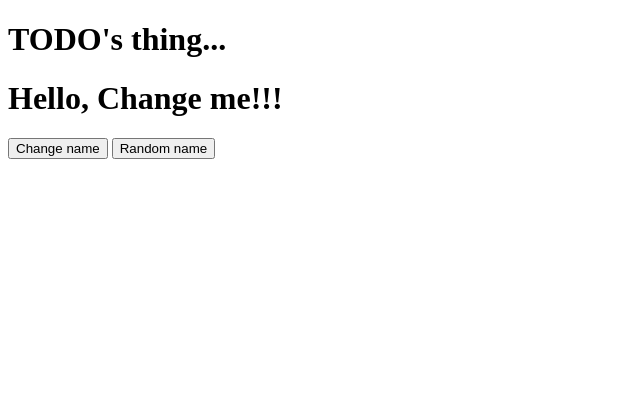
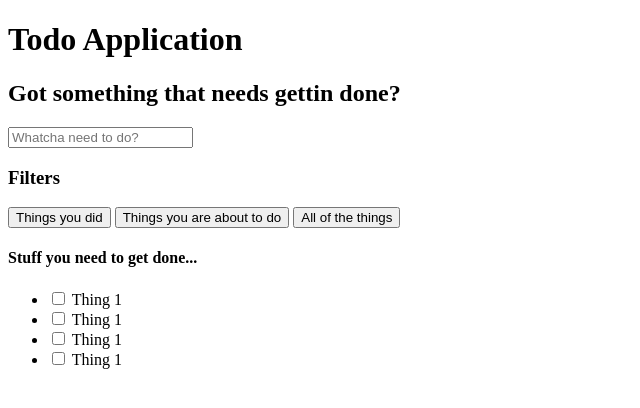
Before and after one commit to jjmasse/angular-react-migration, a React app: page source/index.html in a window 1280 px wide. Shown: the whole page, without its empty margins (0-640 px from the left). Built offline with nearby package versions, Linux system fonts and the light colour scheme; some packages are replaced by stand-ins of ours.

Commit message:
chore(writing in some interface for a simple todo application)

```diff
--- a/source/pages/todos/todos.html
+++ b/source/pages/todos/todos.html
@@ -1,12 +1,25 @@
 <div>
-  <h1>TODO's thing...</h1>
-  <greeting name="todos.name"></greeting>
+  <h1>Todo Application</h1>
 </div>
 
-<button ng-click="todos.changeName()">
-  Change name
-</button>
+<div>
+  <h2>Got something that needs gettin done?</h2>
+  <input type="text" name="new-todo" placeholder="Whatcha need to do?" />
+</div>
 
-<button ng-click="todos.randomName()">
-  Random name
-</button>
+<div>
+  <h3>Filters</h3>
+  <button>Things you did</button>
+  <button>Things you are about to do</button>
+  <button>All of the things</button>
+</div>
+
+<div>
+  <h4>Stuff you need to get done...</h4>
+  <ul>
+    <li><input type="checkbox" /> Thing 1</li>
+    <li><input type="checkbox" /> Thing 1</li>
+    <li><input type="checkbox" /> Thing 1</li>
+    <li><input type="checkbox" /> Thing 1</li>
+  </ul>
+</div>
```
